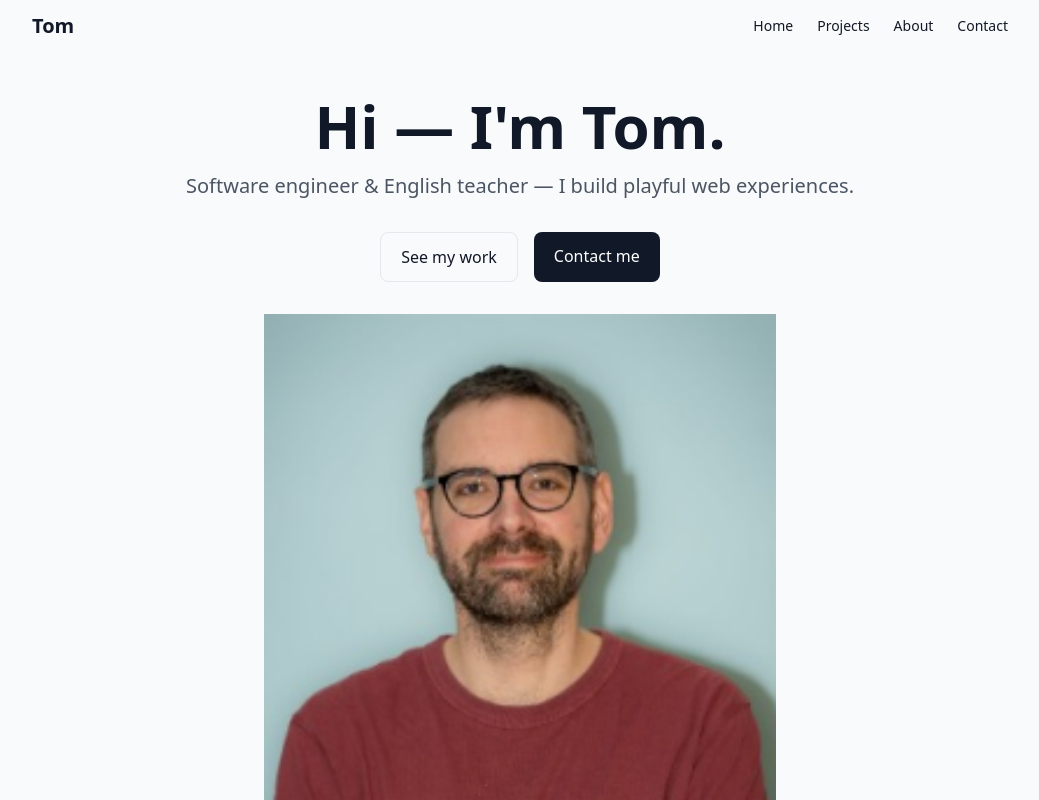
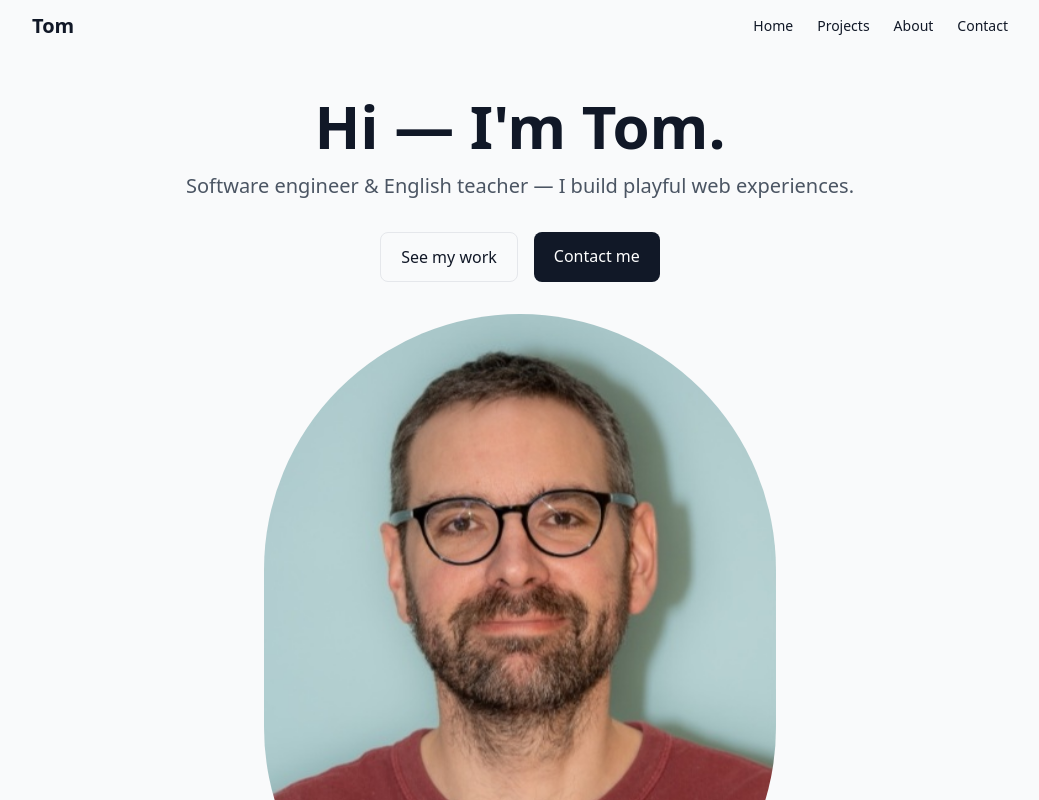
Before and after one commit to ThomasParratt/portfolio, a React (Vite) app: page / in a window 1280 px wide. Shown: the top 800 px of the page, without its empty margins (120-1159 px from the left). Built offline with nearby package versions, Linux system fonts and the light colour scheme.

Commit message:
added photo but need to change

```diff
--- a/src/components/Hero.jsx
+++ b/src/components/Hero.jsx
@@ -2,7 +2,7 @@ import React from 'react'
 import Projects from './Projects'
 import Contact from './Contact'
 import { Routes, Route, Link } from "react-router-dom"
-import heroImage from '../assets/Image.png'
+import heroImage from '../assets/Image.jpg'
 
 
 export default function Hero() {
@@ -17,7 +17,7 @@ export default function Hero() {
                     <Link to="/contact" className="px-5 py-3 rounded-lg bg-gray-900 text-white">Contact me</Link>
                 </div>
                 <div className="mt-8 flex justify-center">
-                    <img src={heroImage} className="w-full max-w-lg mx-auto" alt="Example" />
+                    <img src={heroImage} className="w-full max-w-lg mx-auto rounded-full" alt="Example" />
                 </div>
             </div>
         </section>
```
Also changed, not shown: src/assets/Image.jpg (added), src/assets/Image.png (deleted).
